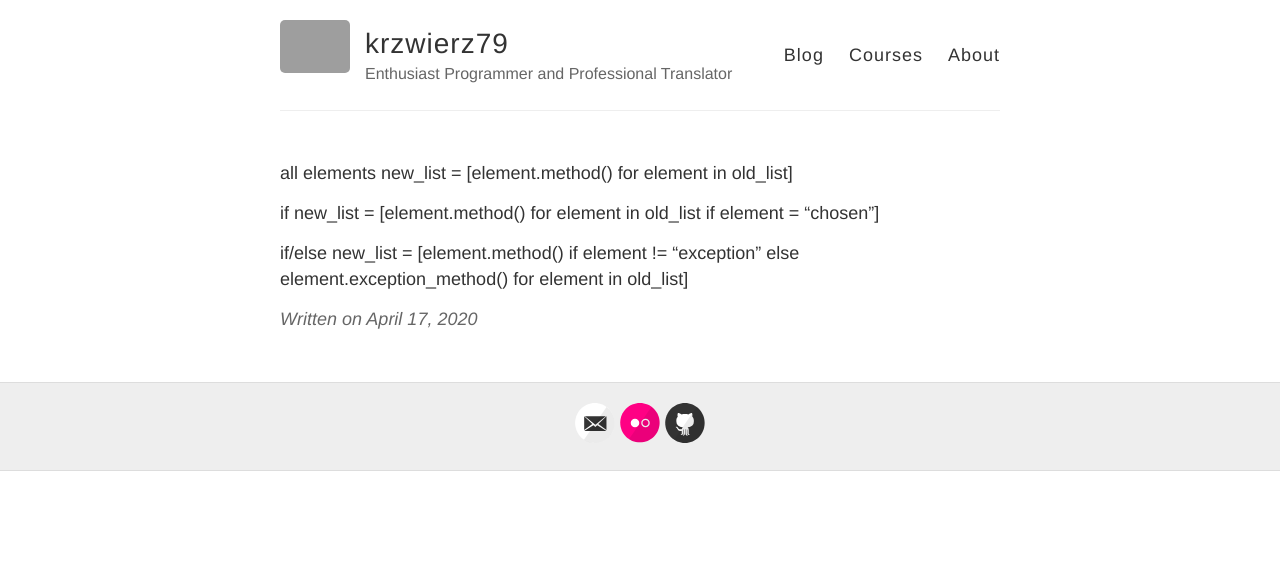
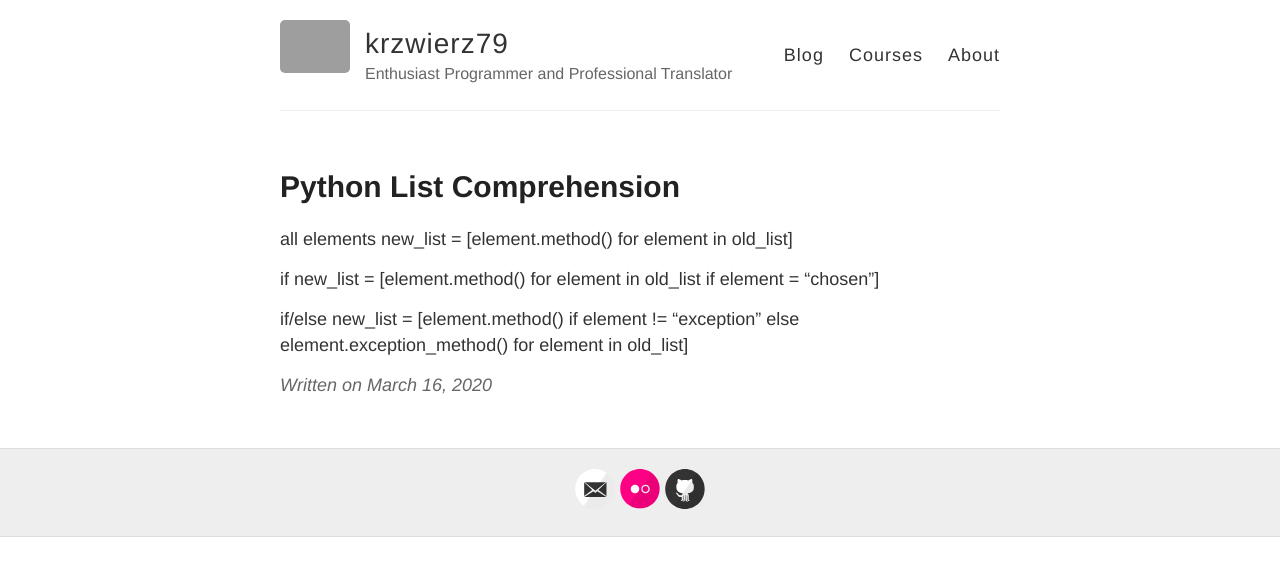
Before and after one commit to krzwierz79/jekyll-notes, a Jekyll site: the page built from _posts/2020-03-16-Python-list-comprehension.md, in a window 1280 px wide. Shown: the top 576 px of the page. Built offline with Jekyll 4.4.1, drawn with Linux system fonts in a browser that asks for light colours; our own code applies the rules of GitHub Pages for plain Markdown files; comment, search, counter and statistics services are not loaded; grey boxes are pictures that could not be loaded.

Commit message:
post title

```diff
--- a/_posts/2020-03-16-Python-list-comprehension.md
+++ b/_posts/2020-03-16-Python-list-comprehension.md
@@ -1,6 +1,6 @@
 ---
 layout: post
-title: Python: List Comprehension
+title: Python List Comprehension
 categories: [Python]
 tags: [python]
 ---
```
